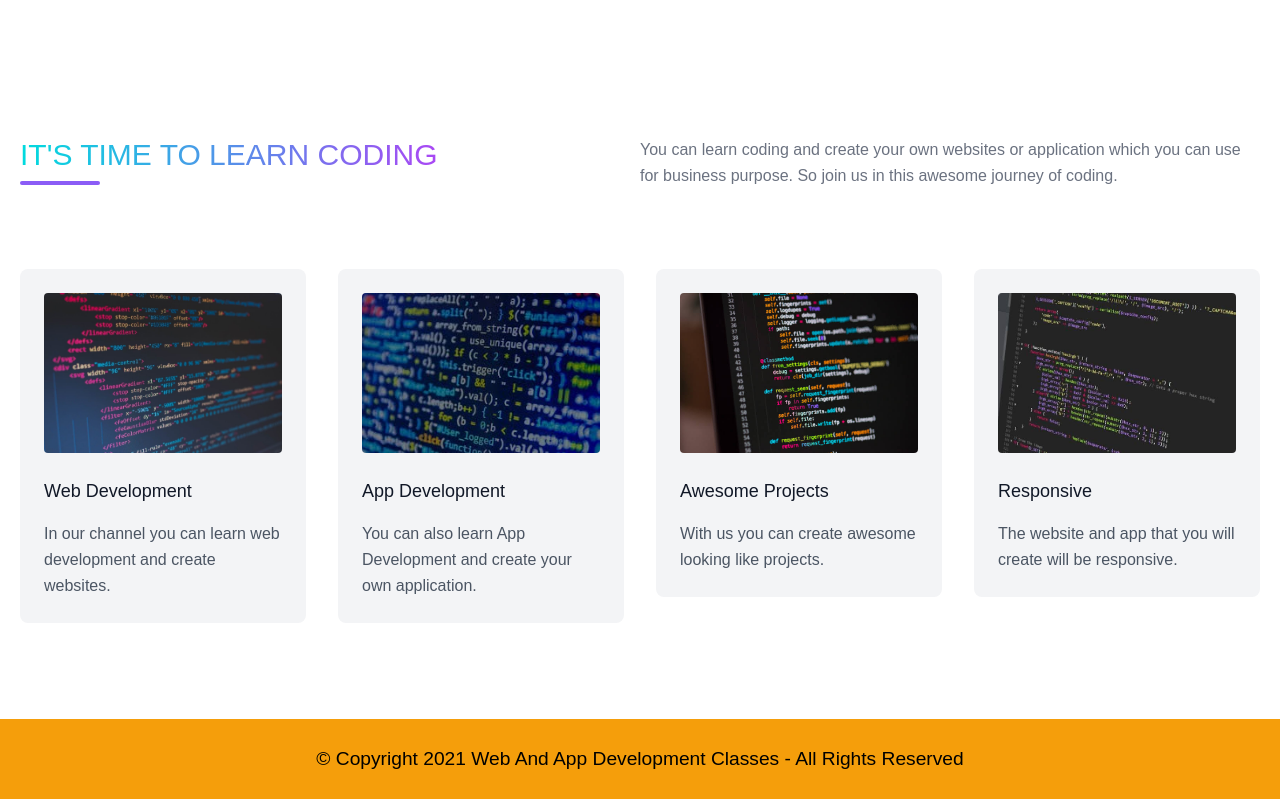
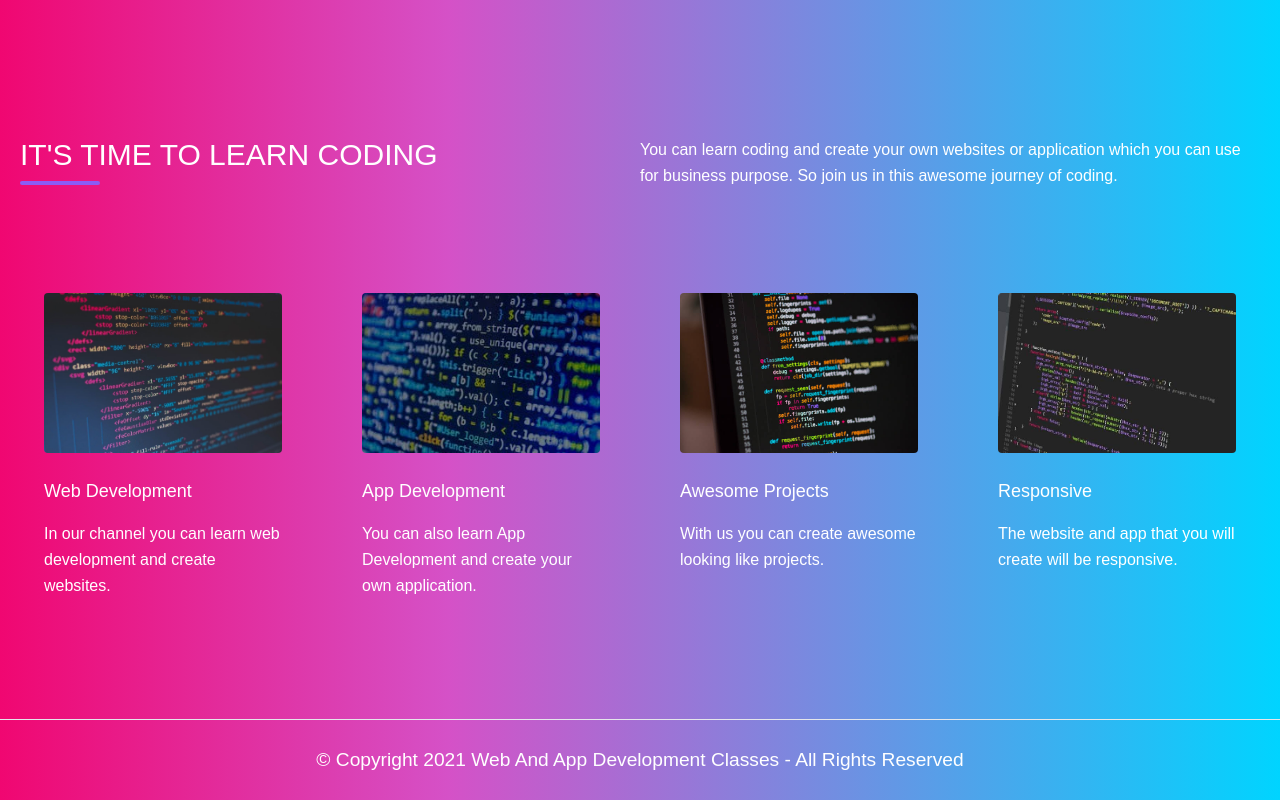
Before and after one commit to WebAndAppDevelopmentClasses/website, a plain HTML site: page index.html in a window 1280 px wide. Shown: the part 1388-2188 px from the top of the page. Drawn offline with nearby package versions, Linux system fonts and the light colour scheme.

Commit message:
Added gradient background

```diff
--- a/index.html
+++ b/index.html
@@ -1,3 +1,4 @@
+
 <!DOCTYPE html>
 <html lang="en">
 <head>
@@ -7,11 +8,11 @@
     <link href="https://unpkg.com/tailwindcss@^2/dist/tailwind.min.css" rel="stylesheet">
 	<script defer data-domain="webandapp.netlify.app" src="https://plausible.io/js/plausible.js"></script>
 	<link rel="icon" href="Img/logo.png">
-  <link rel="stylesheet" type="text/css" href="https://cdn.jsdelivr.net/npm/cookieconsent@3/build/cookieconsent.min.css" />
     <title>Web And App Development Classes</title>
   <link rel="stylesheet" href="style.css">
 </head>
 <body>
+  <div class="main-body">
   <!--Navbar-->
   <header class="header">
     <nav class="navbar" id="navbar">
@@ -37,12 +38,11 @@
       </div>
     </nav>
   </header>
-
   <div class="home"></div>
-  <section id="home" class="text-gray-600 body-font">
+  <section id="home" class="text-white body-font">
     <div class="container mx-auto flex px-5 py-24 md:flex-row flex-col items-center">
       <div class="lg:flex-grow md:w-1/2 lg:pr-24 md:pr-16 flex flex-col md:items-start md:text-left mb-16 md:mb-0 items-center text-center">
-        <h1 class=" title title-font sm:text-4xl text-3xl mb-4 font-medium text-gray-900">Web And App
+        <h1 class=" title title-font sm:text-4xl text-3xl mb-4 font-medium text-white">Web And App
           <br class="hidden lg:inline-block">Development Classes
         </h1>
         <p class="mb-8 leading-relaxed">Welcome to Web And App Development Classes. In this website you will be able to learn coding and create your own website or application.</p>
@@ -64,20 +64,20 @@
     <img class="object-cover object-center rounded" alt="hero" src="Img/codingimg3.jpg">
   </div>
   <div class="lg:flex-grow md:w-1/2 lg:pl-24 md:pl-16 flex flex-col md:items-start md:text-left items-center text-center">
-    <h1 class="title title-font sm:text-4xl text-3xl mb-4 font-medium text-gray-900">OUR MISSION
+    <h1 class="title title-font sm:text-4xl text-3xl mb-4 font-medium text-white">OUR MISSION
       <br class="hidden lg:inline-block">
     </h1>
-    <p class="mb-8 leading-relaxed">Teach and Learn Coding to create own websites and own application. </p>
+    <p class="mb-8 leading-relaxed text-white">Teach and Learn Coding to create own websites and own application. </p>
   </div>
 </div>
 </section>
 <section class="text-gray-600 body-font">
 <div class="container mx-auto flex px-5 py-24 md:flex-row flex-col items-center">
   <div class="lg:flex-grow md:w-1/2 lg:pr-24 md:pr-16 flex flex-col md:items-start md:text-left mb-16 md:mb-0 items-center text-center">
-    <h1 class="title title-font sm:text-4xl text-3xl mb-4 font-medium text-gray-900">OUR YOUTUBE CHANNEL
+    <h1 class="title title-font sm:text-4xl text-3xl mb-4 font-medium text-white">OUR YOUTUBE CHANNEL
       <br class="hidden lg:inline-block">
     </h1>
-    <p class="mb-8 leading-relaxed">We have a YouTube Channel. Our channel name is <span class="text-yellow-500"><a href="https://www.youtube.com/channel/UCAp1VvnTMHTGmNTf-lrBqmg">Web And App Development Classes.</a></span></p>
+    <p class="mb-8 leading-relaxed text-white">We have a YouTube Channel. Our channel name is <span class="text-white"><a href="https://www.youtube.com/channel/UCAp1VvnTMHTGmNTf-lrBqmg">Web And App Development Classes.</a></span></p>
   </div>
 </div>
 </section>
@@ -87,47 +87,48 @@
 
   <div class="flex flex-wrap w-full mb-20">
     <div class="lg:w-1/2 w-full mb-6 lg:mb-0">
-      <h1 class="title sm:text-3xl text-2xl font-medium title-font mb-2 text-gray-900">IT'S TIME TO LEARN CODING</h1>
+      <h1 class="title sm:text-3xl text-2xl font-medium title-font mb-2 text-white">IT'S TIME TO LEARN CODING</h1>
       <div class="h-1 w-20 bg-purple-500 rounded"></div>
     </div>
-    <p class="lg:w-1/2 w-full leading-relaxed text-gray-500">You can learn coding and create your own websites or application which you can use for business purpose. So join us in this awesome journey of coding.        </p>
+    <p class="lg:w-1/2 w-full leading-relaxed text-white">You can learn coding and create your own websites or application which you can use for business purpose. So join us in this awesome journey of coding.        </p>
   </div>
   <div class="flex flex-wrap -m-4">
     <div class="xl:w-1/4 md:w-1/2 p-4">
-      <div class="bg-gray-100 p-6 rounded-lg">
+      <div class=" bg-transparent p-6 rounded-lg">
         <img class="h-40 rounded w-full object-cover object-center mb-6" src="Img/codingimg3.jpg" alt="content">
-        <h2 class="text-lg text-gray-900 font-medium title-font mb-4">Web Development</h2>
-        <p class="leading-relaxed text-base">In our channel you can learn web development and create websites.</p>
+        <h2 class="text-lg text-white font-medium title-font mb-4">Web Development</h2>
+        <p class="leading-relaxed text-base text-white">In our channel you can learn web development and create websites.</p>
       </div>
     </div>
     <div class="xl:w-1/4 md:w-1/2 p-4">
-      <div class="bg-gray-100 p-6 rounded-lg">
+      <div class=" bg-transparent p-6 rounded-lg">
         <img class="h-40 rounded w-full object-cover object-center mb-6" src="Img/codingimg2.jpg" alt="content">
-        <h2 class="text-lg text-gray-900 font-medium title-font mb-4">App Development</h2>
-        <p class="leading-relaxed text-base">You can also learn App Development and create your own application.</p>
+        <h2 class="text-lg text-white font-medium title-font mb-4">App Development</h2>
+        <p class="leading-relaxed text-base text-white">You can also learn App Development and create your own application.</p>
       </div>
     </div>
     <div class="xl:w-1/4 md:w-1/2 p-4">
-      <div class="bg-gray-100 p-6 rounded-lg">
+      <div class=" bg-transparent p-6 rounded-lg">
         <img class="h-40 rounded w-full object-cover object-center mb-6" src="Img/codingimg4.jpg" alt="content">
-        <h2 class="text-lg text-gray-900 font-medium title-font mb-4">Awesome Projects            </h2>
-        <p class="leading-relaxed text-base">With us you can create awesome looking like projects.</p>
+        <h2 class="text-lg text-white font-medium title-font mb-4">Awesome Projects            </h2>
+        <p class="leading-relaxed text-base text-white">With us you can create awesome looking like projects.</p>
       </div>
     </div>
     <div class="xl:w-1/4 md:w-1/2 p-4">
-      <div class="bg-gray-100 p-6 rounded-lg">
+      <div class="bg-transparent p-6 rounded-lg">
         <img class="h-40 rounded w-full object-cover object-center mb-6" src="Img/codingimg5.jpg" alt="content">
-        <h2 class="text-lg text-gray-900 font-medium title-font mb-4">Responsive</h2>
-        <p class="leading-relaxed text-base">The website and app that you will create will be responsive.</p>
+        <h2 class="text-lg text-white font-medium title-font mb-4">Responsive</h2>
+        <p class="leading-relaxed text-base text-white">The website and app that you will create will be responsive.</p>
       </div>
     </div>
   </div>
 </div>
+<hr>
 </section>
       <div class="footer">
         © Copyright 2021 Web And App Development Classes - All Rights Reserved
       </div>
-
+    </div>
     </body>
     <script src="script.js"></script>
 </html>
--- a/style.css
+++ b/style.css
@@ -1,8 +1,9 @@
 body{
     font-family: 'Poppins', sans-serif;
+    background: rgb(240,7,113);
+      background: linear-gradient(90deg, rgba(240,7,113,1) 0%, rgba(213,81,199,1) 35%, rgba(0,212,255,1) 100%);
 }
 .footer{
-    background-color: #F59E0B;
     width: 100%;
     text-align: center;
     height: 5rem;
@@ -11,6 +12,7 @@ body{
     align-items: center;
     font-size: 1.2rem;
     line-height: 2rem;
+    color: #fff;
   }
   .logo{
     border-radius: 50%;
@@ -155,9 +157,6 @@ a {
   .sticky + .content {
     padding-top: 60px;
   }
-  .title{
-      background: linear-gradient(90deg, #00dbde, #fc00ff);
-      -webkit-background-clip: text;
-      -webkit-text-fill-color: transparent;
+  .main-body{
 
   }
```
